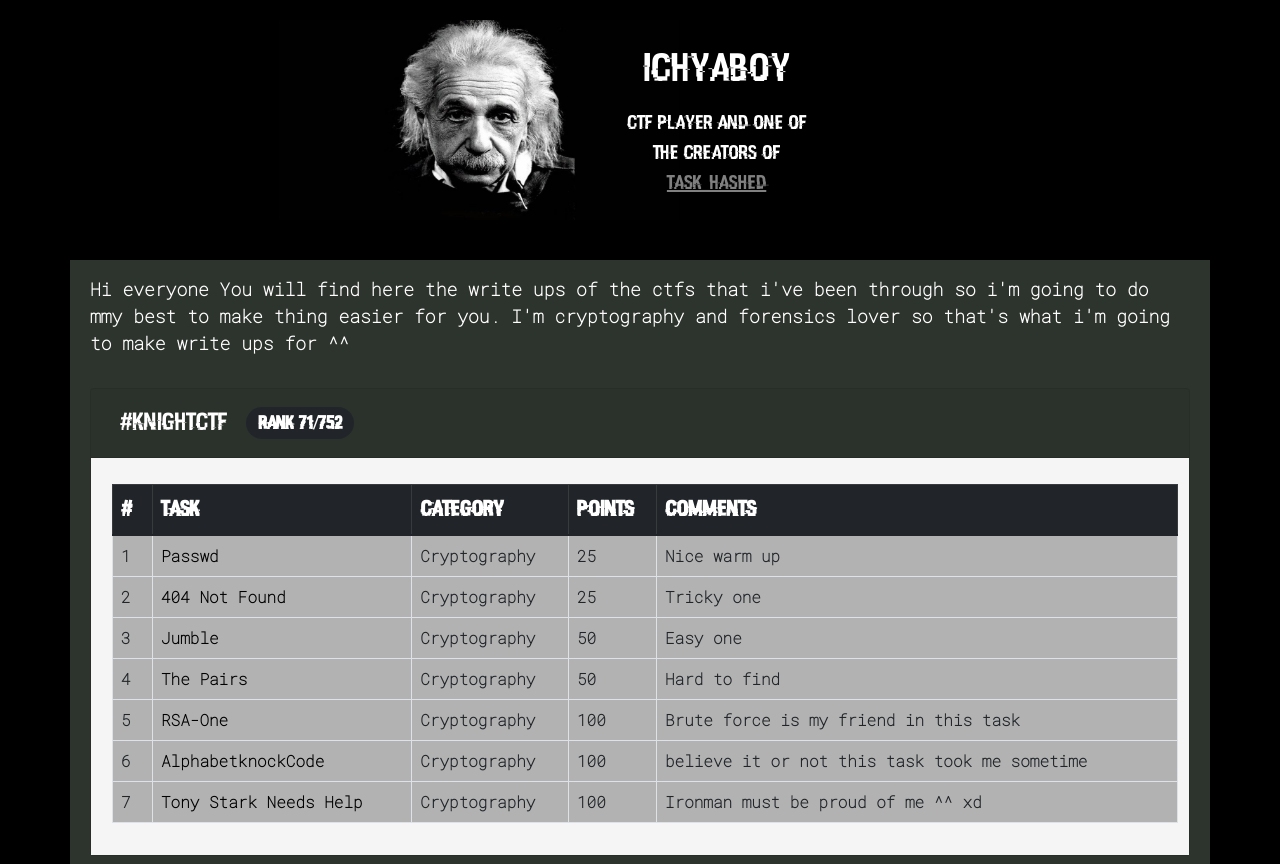
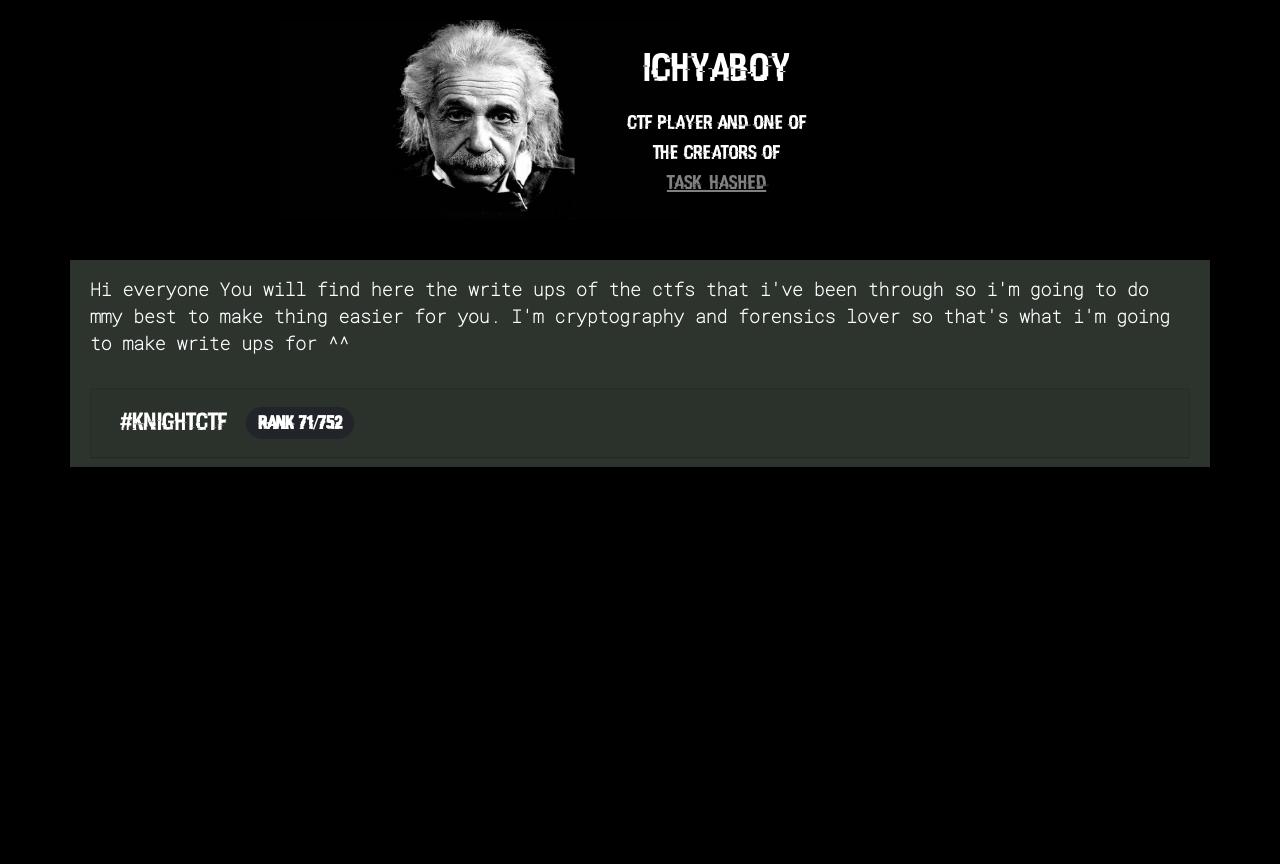
Before and after one commit to Ichyaboy/WriteUps, a plain HTML site: page index.html in a window 1280 px wide. After the commit the page ends 800 px from the top, so only its background shows below. Drawn offline with nearby package versions, Linux system fonts and the light colour scheme.

Commit message:
hide collapse

```diff
--- a/index.html
+++ b/index.html
@@ -35,7 +35,7 @@
                          #KnightCTF   <span class="badge rounded-pill bg-dark" style="margin-left: 12px;"> Rank 71/752</span>
                       </a>
                     </div>
-                    <div id="collapseOne" class="collapse show" data-bs-parent="#accordion">
+                    <div id="collapseOne" class="collapse hide" data-bs-parent="#accordion">
                       <div id="taskstable" class="card-body">
                         <table class="table table-bordered " style="margin-top: 10px; margin-left: 5px;">
                                         <thead class="table-dark container-fluid">
```
